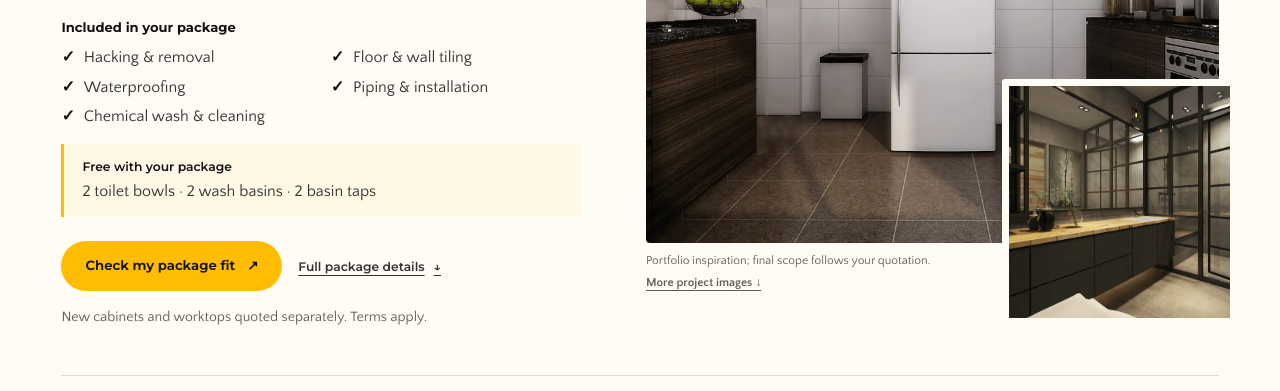
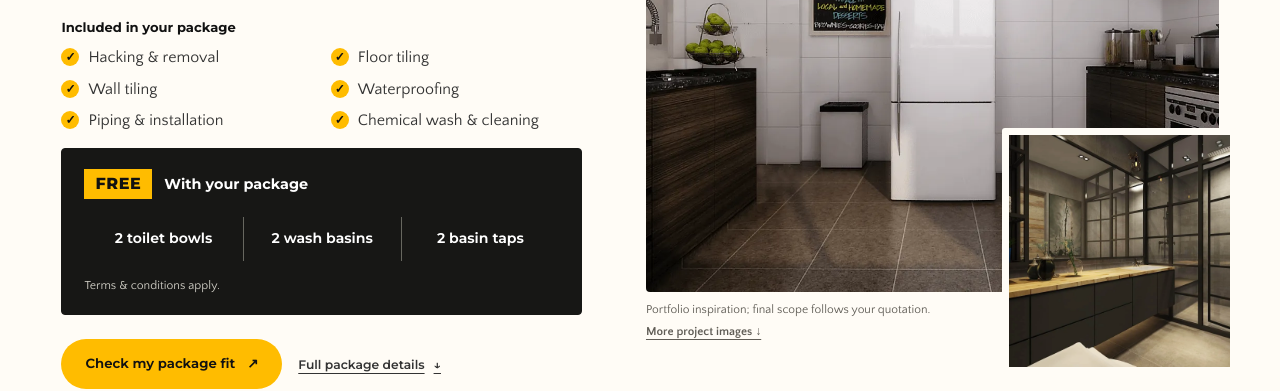
Before and after one commit to jianwongdesign/style-space-review, a plain HTML site: page index.html in a window 1280 px wide. Shown: the part 429-820 px from the top of the page. Drawn offline with Linux system fonts and the light colour scheme.

Commit message:
Highlight free items and align package inclusion ticks

```diff
--- a/assets/app.js
+++ b/assets/app.js
@@ -117,8 +117,7 @@
       title:'Refresh your kitchen &amp; <em class="mark">bathrooms.</em>',
       lead:'A renovation package for resale HDB kitchens and bathrooms, with the essentials clearly included.',
       badge:'Best seller', note:'New cabinets and worktops quoted separately. Terms apply.',
-      highlights:['Hacking & removal','Floor & wall tiling','Waterproofing','Piping & installation','Chemical wash & cleaning'],
-      heroGift:'2 toilet bowls · 2 wash basins · 2 basin taps',
+      highlights:['Hacking & removal','Floor tiling','Wall tiling','Waterproofing','Piping & installation','Chemical wash & cleaning'],
       photo:['kitchen-13.webp','Kitchen with white cabinets on one side, dark timber cabinets on the other and a pale tiled floor'], inset:['toilet-6.webp','Style + Space bathroom with stone-effect tiles and a glass shower enclosure'],
       benefitsTitle:'Better everyday living starts here.', benefitsIntro:'Put your renovation budget into the spaces you use every day. Here is what the package does for your home.',
       benefits:[['Renew','A fresh foundation','Replace tired kitchen and bathroom floor and wall finishes, with waterproofing included in the wet works.'],['Refresh','The essentials, together','Replacement piping and installation work are part of the scope. Two toilet bowls, wash basins and basin taps are listed as complimentary.'],['Focus','A focused renovation','Start with your kitchen and bathrooms instead of committing to a whole-home renovation. Discuss any extra works separately.']],
@@ -206,10 +205,11 @@
     $('hero-scope-note').textContent=c.note;
     for(const [id,item] of [['hero-photo',c.photo],['hero-inset',c.inset]]) {if($(id)) {$(id).src=assetRoot+item[0];$(id).alt=item[1];}}
     if($('hero-included-list')) {
-      $('hero-included-list').innerHTML=(c.highlights||d.groups.map(g=>g[0])).map(item=>`<li>${escape(item)}</li>`).join('');
-      const gift=c.heroGift||(d.gift.startsWith('Free with this package:')?d.gift.replace('Free with this package: ',''):'');
-      $('hero-gift').hidden=!gift;
-      $('hero-gift-copy').textContent=gift;
+      $('hero-included-list').innerHTML=(c.highlights||d.groups.map(g=>g[0])).map(item=>`<li><span>${escape(item)}</span></li>`).join('');
+      const freeItems=d.freeItems || [];
+      $('hero-gift').hidden=!freeItems.length;
+      $('hero-gift-copy').innerHTML=freeItems.map(item=>`<li>${escape(item)}</li>`).join('');
+      $('hero-gift-copy').classList.toggle('two-items',freeItems.length===2);
     }
     if($('hero-condo-list')) $('hero-condo-list').innerHTML=d.groups.map(g=>`<li><h3>${escape(g[0])}</h3><p>${escape(g[1])}</p></li>`).join('');
     $('benefits-title').textContent=c.benefitsTitle;$('benefits-intro').textContent=c.benefitsIntro;
@@ -217,7 +217,7 @@
     $('package-name').textContent=d.title; $('package-tag').textContent=d.tag;
     $('size-list').classList.toggle('single',d.prices.length===1);
     $('size-list').innerHTML=d.prices.map((r,i)=>`<button type="button" data-size="${i}" aria-pressed="${i===0}"><span class="size-label">${escape(r[0])}</span><span class="price">${money(r[1])}</span></button>`).join('');
-    $('package-gift').textContent=d.gift; $('source-link').href=d.link;
+    $('package-gift').textContent=d.gift; $('package-gift').classList.toggle('is-free',Boolean(d.freeItems?.length)); $('source-link').href=d.link;
     $('scope-list').innerHTML=d.groups.map((g,i)=>`<details ${i===0?'open':''}><summary>${escape(g[0])}</summary><p>${escape(g[1])}</p></details>`).join('');
     $('fit-copy').textContent=c.fit; $('extra-copy').textContent=c.extra;
     const gallery = projectGroups[c.gallery || 'home'].map(key => projectImages[key]);
--- a/assets/packages.js
+++ b/assets/packages.js
@@ -1,4 +1,4 @@
-/* Published package scope; checked 13 November 2026. See CONTENT-SOURCES.md. */
+/* Published package scope; checked 13 November 2026. Free items rechecked 16 November 2026. See CONTENT-SOURCES.md. */
 window.SS_PACKAGES = {
   "kitchen": {
     "title": "Kitchen & Bathroom",
@@ -40,6 +40,11 @@ window.SS_PACKAGES = {
         "Finishing",
         "Chemical wash and general cleaning on completion."
       ]
+    ],
+    "freeItems": [
+      "2 toilet bowls",
+      "2 wash basins",
+      "2 basin taps"
     ]
   },
   "condo": {
@@ -144,6 +149,10 @@ window.SS_PACKAGES = {
         "Finishing",
         "Acid wash, windows and grilles cleaned, floor protection during works, HDB renovation application submitted for you."
       ]
+    ],
+    "freeItems": [
+      "Stainless steel sink",
+      "Chrome lever tap"
     ]
   },
   "premium": {
@@ -198,6 +207,11 @@ window.SS_PACKAGES = {
         "Finishing",
         "Acid wash, windows and grilles cleaned, floor protection during works, HDB renovation application submitted for you."
       ]
+    ],
+    "freeItems": [
+      "Mitsubishi Starmax System 3 inverter aircon",
+      "Stainless steel sink",
+      "Chrome lever tap"
     ]
   },
   "resale": {
@@ -256,6 +270,11 @@ window.SS_PACKAGES = {
         "Finishing",
         "Acid wash, windows and grilles cleaned, floor protection, HDB renovation application submitted for you."
       ]
+    ],
+    "freeItems": [
+      "Stainless steel sink & tap",
+      "2 wash basins with taps",
+      "2 toilet bowls"
     ]
   }
 };
--- a/assets/styles.css
+++ b/assets/styles.css
@@ -19,11 +19,19 @@
 .hero-copy>.lead{font-size:1.08rem;max-width:44ch}
 .hero-offer-summary{margin:22px 0 16px}
 .hero-offer-summary h2{font-size:.82rem;letter-spacing:0;margin-bottom:12px}
-.hero-included-list{list-style:none;display:grid;grid-template-columns:1fr 1fr;gap:7px 18px;padding:0;margin:0;font-size:1rem;line-height:1.4}
-.hero-included-list li{display:flex;align-items:baseline;gap:9px}
-.hero-included-list li::before{content:'✓';font-weight:700;color:var(--ink);flex-shrink:0}
-.hero-gift{background:var(--tint);border-left:3px solid var(--gold);padding:14px 18px;margin-bottom:24px;font-size:1rem;line-height:1.45}
-.hero-gift strong{display:block;font:600 .77rem/1.5 Montserrat,system-ui,sans-serif;margin-bottom:4px;color:var(--ink)}
+.hero-included-list{list-style:none;display:grid;grid-template-columns:repeat(2,minmax(0,1fr));grid-auto-rows:1fr;gap:9px 18px;padding:0;margin:0;font-size:1rem;line-height:1.4}
+.hero-included-list li{display:grid;grid-template-columns:18px minmax(0,1fr);align-items:start;gap:9px}
+.hero-included-list li::before{content:'✓';display:grid;place-items:center;width:18px;height:18px;margin-top:2px;border-radius:50%;background:var(--gold);font:bold .75rem/1 Montserrat,sans-serif;color:var(--ink)}
+.hero-gift{background:#171715;color:white;border:1px solid #171715;border-radius:4px;padding:20px 22px;margin-bottom:24px;line-height:1.45}
+.hero-gift-heading{display:flex;align-items:center;gap:12px;margin-bottom:18px}
+.free-badge{display:inline-block;background:var(--gold);color:var(--ink);padding:7px 11px;font:800 1rem/1 Montserrat,sans-serif;letter-spacing:.035em}
+.hero-gift-heading h2{color:white;font-size:.9rem;letter-spacing:0;line-height:1.4}
+.free-items{list-style:none;margin:0;padding:0;display:grid;grid-template-columns:repeat(3,minmax(0,1fr));gap:0}
+.free-items.two-items{grid-template-columns:repeat(2,minmax(0,1fr))}
+.free-items li{display:flex;align-items:center;justify-content:center;text-align:center;min-height:44px;padding:0 12px;font:650 .88rem/1.5 Montserrat,sans-serif}
+.free-items li+li{border-left:1px solid #67675f}
+.hero-gift .gift-terms{margin:16px 0 0;font-size:.76rem;color:#d0cec5}
+.gift.is-free{background:var(--gold);border-left:0;color:var(--ink);font-weight:700}
 .hero-detail-link{display:inline-flex;align-items:center;gap:9px;min-height:44px;font:600 .77rem/1.4 Montserrat,system-ui,sans-serif;text-decoration:underline;text-underline-offset:4px}
 .hero-actions{gap:16px}
 .hero-price .badge{max-width:none}
@@ -87,3 +95,11 @@
   .gallery .project-card figcaption{padding-top:12px}
   .project-card figcaption strong{font-size:.88rem}
 }
+@media(max-width:520px){
+  .hero-gift{padding:18px}
+  .free-items,.free-items.two-items{grid-template-columns:1fr}
+  .free-items li{justify-content:flex-start;text-align:left;padding:10px 0;min-height:0;font-size:.9rem}
+  .free-items li:first-child{padding-top:0}
+  .free-items li+li{border-left:0;border-top:1px solid #67675f}
+  .hero-gift .gift-terms{margin-top:8px}
+}
--- a/index.html
+++ b/index.html
@@ -9,10 +9,10 @@
   <title>Kitchen &amp; Bathroom Renovation Packages | Style + Space — Preview</title>
   <meta name="description" content="Explore Style + Space renovation packages, starting with kitchen and bathroom renovation from S$14,880. See the scope and plan your enquiry.">
   <link rel="icon" type="image/png" href="assets/img/logo-dark.png">
-  <link rel="stylesheet" href="assets/styles.css?v=20261116-projects">
+  <link rel="stylesheet" href="assets/styles.css?v=20261116-free-items">
   <link rel="preload" href="assets/fonts/Montserrat-VF.woff2" as="font" type="font/woff2" crossorigin>
-  <script src="assets/packages.js" defer></script>
-  <script src="assets/app.js?v=20261116-projects" defer></script>
+  <script src="assets/packages.js?v=20261116-free-items" defer></script>
+  <script src="assets/app.js?v=20261116-free-items" defer></script>
 </head>
 <body data-page="main">
 <a class="skip" href="#main">Skip to content</a>
@@ -42,10 +42,14 @@
           <div class="hero-offer-summary" role="group" aria-labelledby="hero-included-heading">
             <h2 id="hero-included-heading">Included in your package</h2>
             <ul class="hero-included-list" id="hero-included-list">
-              <li>Hacking &amp; removal</li><li>Floor &amp; wall tiling</li><li>Waterproofing</li><li>Piping &amp; installation</li><li>Chemical wash &amp; cleaning</li>
+              <li><span>Hacking &amp; removal</span></li><li><span>Floor tiling</span></li><li><span>Wall tiling</span></li><li><span>Waterproofing</span></li><li><span>Piping &amp; installation</span></li><li><span>Chemical wash &amp; cleaning</span></li>
             </ul>
           </div>
-          <p class="hero-gift" id="hero-gift"><strong>Free with your package</strong><span id="hero-gift-copy">2 toilet bowls · 2 wash basins · 2 basin taps</span></p>
+          <div class="hero-gift" id="hero-gift" role="group" aria-labelledby="hero-gift-title">
+            <div class="hero-gift-heading"><span class="free-badge">FREE</span><h2 id="hero-gift-title">With your package</h2></div>
+            <ul class="free-items" id="hero-gift-copy"><li>2 toilet bowls</li><li>2 wash basins</li><li>2 basin taps</li></ul>
+            <p class="gift-terms">Terms &amp; conditions apply.</p>
+          </div>
           <div class="actions hero-actions">
             <a class="btn btn-gold" href="#plan" data-event="plan_open" data-location="hero">Check my package fit <span aria-hidden="true">↗</span></a>
             <a class="hero-detail-link" href="#package" data-event="scope_view" data-location="hero">Full package details <span aria-hidden="true">↓</span></a>
@@ -118,7 +122,7 @@
             <button type="button" data-size="2" aria-pressed="false"><span class="size-label">5-room</span><span class="price">S$15,880</span></button>
             <button type="button" data-size="3" aria-pressed="false"><span class="size-label">Exec / Mais.</span><span class="price">S$16,680</span></button>
           </div>
-          <p class="gift" id="package-gift">Free with this package: 2 toilet bowls, 2 wash basins and 2 wash-basin taps.</p>
+          <p class="gift is-free" id="package-gift">Free with this package: 2 toilet bowls, 2 wash basins and 2 wash-basin taps.</p>
           <p class="fine">Published prices checked 13 November 2026. Terms and conditions apply. Confirm measurements, materials, taxes and any additional works in your written quotation. <a id="source-link" href="https://www.style-plus-space.com/packages/kitchen-bathroom/" target="_blank" rel="noopener">View the published package.</a></p>
           <div class="actions"><a class="btn btn-gold" href="#plan" data-event="plan_open" data-location="package">Plan around this package <span aria-hidden="true">↗</span></a><button class="text-link back preview-only" type="button" data-channel="whatsapp" data-location="package">Ask on WhatsApp</button></div>
         </div>
```
Also changed, not shown: condominium/index.html (+3 -3 lines).
